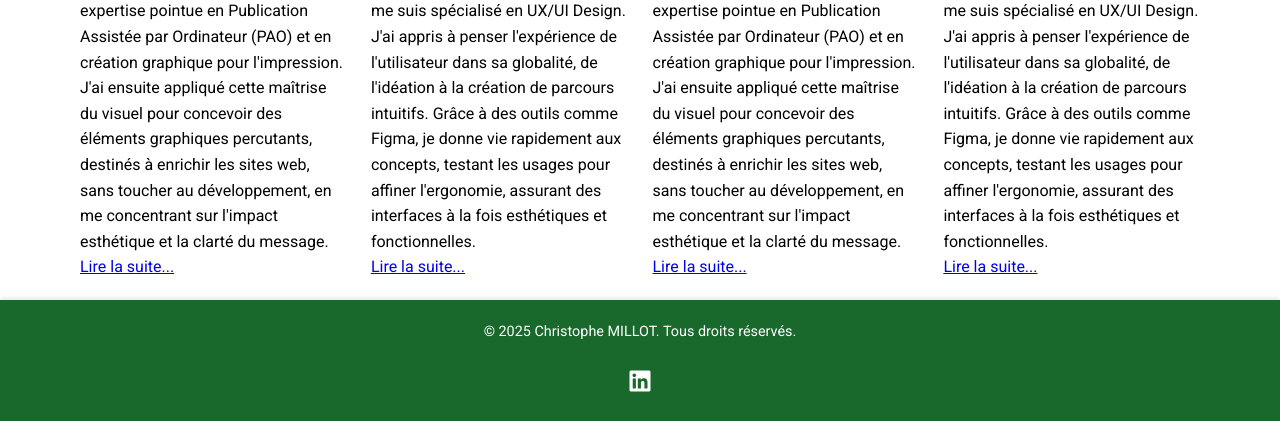
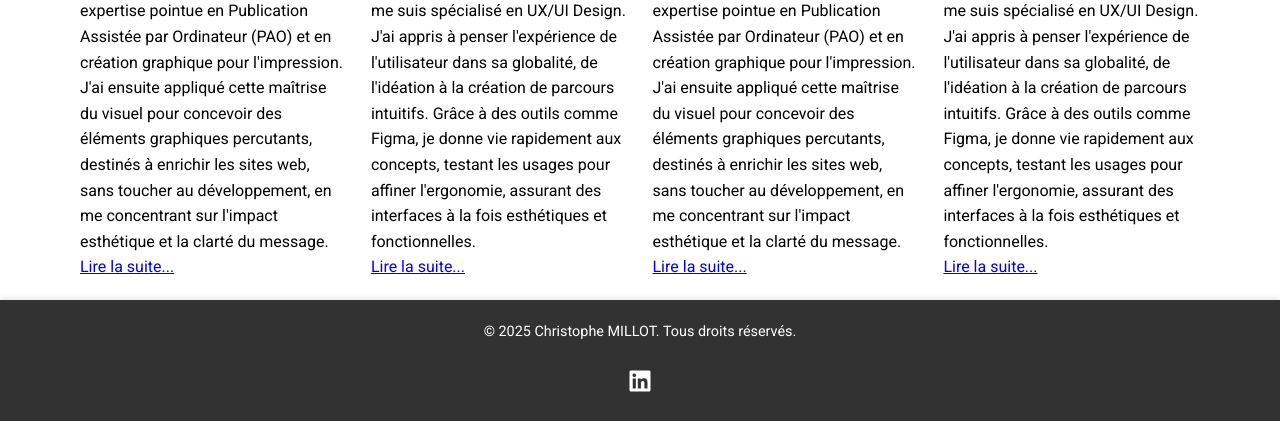
Before and after one commit to Millot-2023/scratch, a PHP site: page / in a window 1280 px wide. Shown: the part 1527-1948 px from the top of the page. Run offline with PHP 8.4, Linux system fonts and the light colour scheme.

Commit message:
Mise à jour des styles

```diff
--- a/assets/css/styles.css
+++ b/assets/css/styles.css
@@ -348,7 +348,7 @@ code {
   }
 }
 .main-footer {
-  background-color: rgb(25.2173913043, 105.2826086957, 43.5);
+  background-color: rgb(50, 50, 50); /*----COULEUR DE LA NAVBAR----*/
   color: #ffffff;
   padding: 20px 0;
   text-align: center;
--- a/assets/scss/_footer.scss
+++ b/assets/scss/_footer.scss
@@ -5,7 +5,7 @@
 
 .main-footer {
     // Correction de darken() par color.adjust() et utilisation de variables.$primary-color
-    background-color: color.adjust(variables.$primary-color, $lightness: -15%);
+    background-color: variables.$grisFonce;/*----COULEUR DE LA NAVBAR----*/
     color: variables.$white; // Utilisation de variables.$white
     padding: 20px 0;
     text-align: center;
```
Also changed, not shown: 1 other file.
